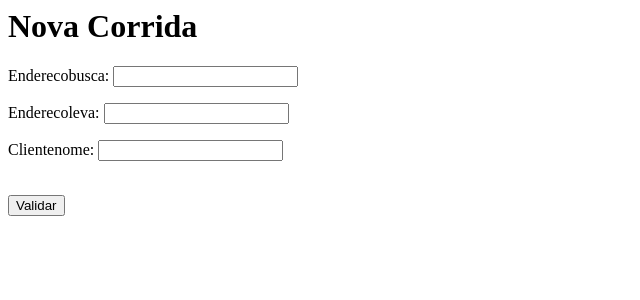
After one commit to julianazago/projeto2, a Django app: page /corrida/ in a window 1280 px wide. The commit adds this page. Shown: the top 300 px of the page, without its empty margins (0-640 px from the left). Run offline with Django 3.2, Linux system fonts and the light colour scheme.

Commit message:
segunda alteração

```diff
--- a/projeto2/urls.py
+++ b/projeto2/urls.py
@@ -9,6 +9,7 @@ urlpatterns = patterns('usuario.views',
     url(r'^dashboard/$', 'dashboard'),
     url(r'^cadastro/$', 'cadastro'),
     url(r'^cadastro_validar/$', 'cadastro_validar'),
+    url(r'^corrida/$', 'corrida'),
     url(r'^token/(?P<numero>\d+)/$', 'token'),
 
     url(r'^i18n/', include('django.conf.urls.i18n')),
--- a/usuario/forms.py
+++ b/usuario/forms.py
@@ -1,5 +1,6 @@
 from django import forms
 from usuario.models import Usuario
+
 
 class UsuarioForm(forms.ModelForm):
     password = forms.CharField(widget=forms.PasswordInput)
@@ -14,3 +15,8 @@ class cadastroForm(forms.Form):
     login = forms.CharField(max_length=100, required=True)
     senha = forms.CharField(widget=forms.PasswordInput, required=True)
     email = forms.CharField(max_length=100, required=True)
+
+class CorridaForm(forms.Form):
+    enderecoBusca = forms.CharField(max_length=100, required=True)
+    enderecoLeva = forms.CharField(max_length=100, required=True)
+    clienteNome = forms.CharField(max_length=100, required=True)
--- a/usuario/models.py
+++ b/usuario/models.py
@@ -2,4 +2,7 @@ from django.db import models
 from django.contrib.auth.models import AbstractUser
 
 class Usuario(AbstractUser):
-    nome = models.CharField(max_length=100, blank=True, null=True)
+  nome = models.CharField(max_length=100, blank=True, null=True)
+
+#class Corrida(AbstractUser):
+#endereco = models.CharField(max_length=100, blank=True, null=True)
--- /dev/null
+++ b/usuario/templates/corrida.html
@@ -0,0 +1,7 @@
+<h1>Nova Corrida</h1>
+
+<form action="/corrida/" method="POST">
+	{% csrf_token %}
+	{{ form.as_p }}<br />
+	<input type="submit" value="Validar" />
+</form>
--- a/usuario/templates/index.html
+++ b/usuario/templates/index.html
@@ -17,6 +17,8 @@ Conteúdo normal do site...
 <a href="/login/">Clique para fazer o login</a>
 
 <a href="/cadastro/">Cadastrar!</a>
+
+<a href="/corrida/">Clique pasa inserir nova corrida de Táxi</a>
 
 <a href="#" onclick="document.setLangEnglish.submit();return false;">English</a>
 <form name="setLangEnglish" action="/i18n/setlang/" method="POST">
--- a/usuario/views.py
+++ b/usuario/views.py
@@ -1,5 +1,5 @@
 from django.shortcuts import render, HttpResponseRedirect
-from usuario.forms import UsuarioForm, LoginForm, cadastroForm
+from usuario.forms import UsuarioForm, LoginForm, cadastroForm, CorridaForm
 from django.contrib.auth import authenticate, logout, login as meu_login
 from django.contrib.auth.decorators import login_required
 from usuario.models import Usuario
@@ -46,6 +46,10 @@ def cadastro(request):
     form = cadastroForm()
     return render(request, 'cadastro.html',{'form':form})
 
+def corrida(request):
+    form = CorridaForm()
+    return render(request, 'corrida.html',{'form':form})
+
 def cadastro_validar(request):
     if request.method =='POST':
         form = cadastroForm(request.POST)
```
Also changed, not shown: db.sqlite3.
